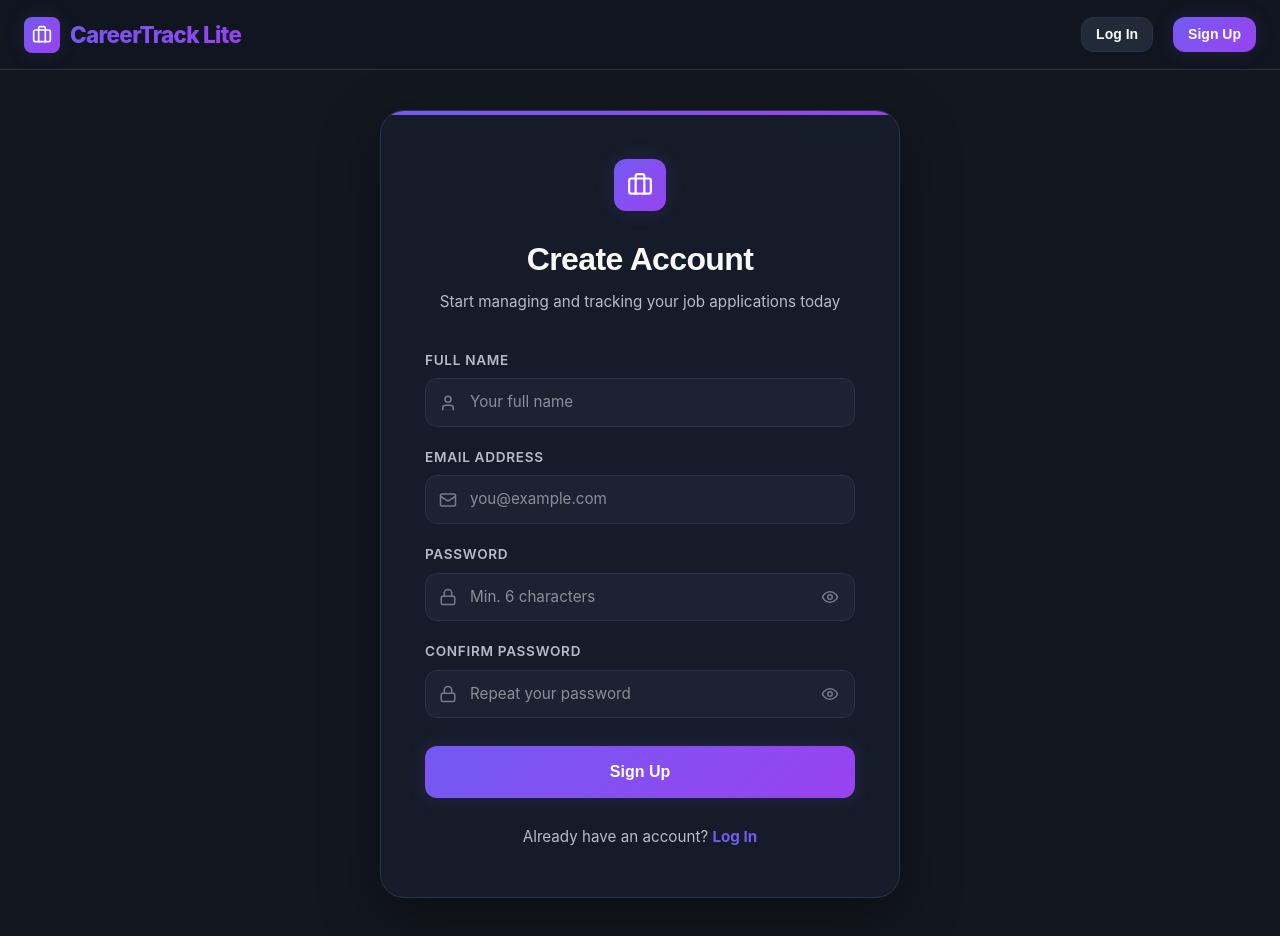
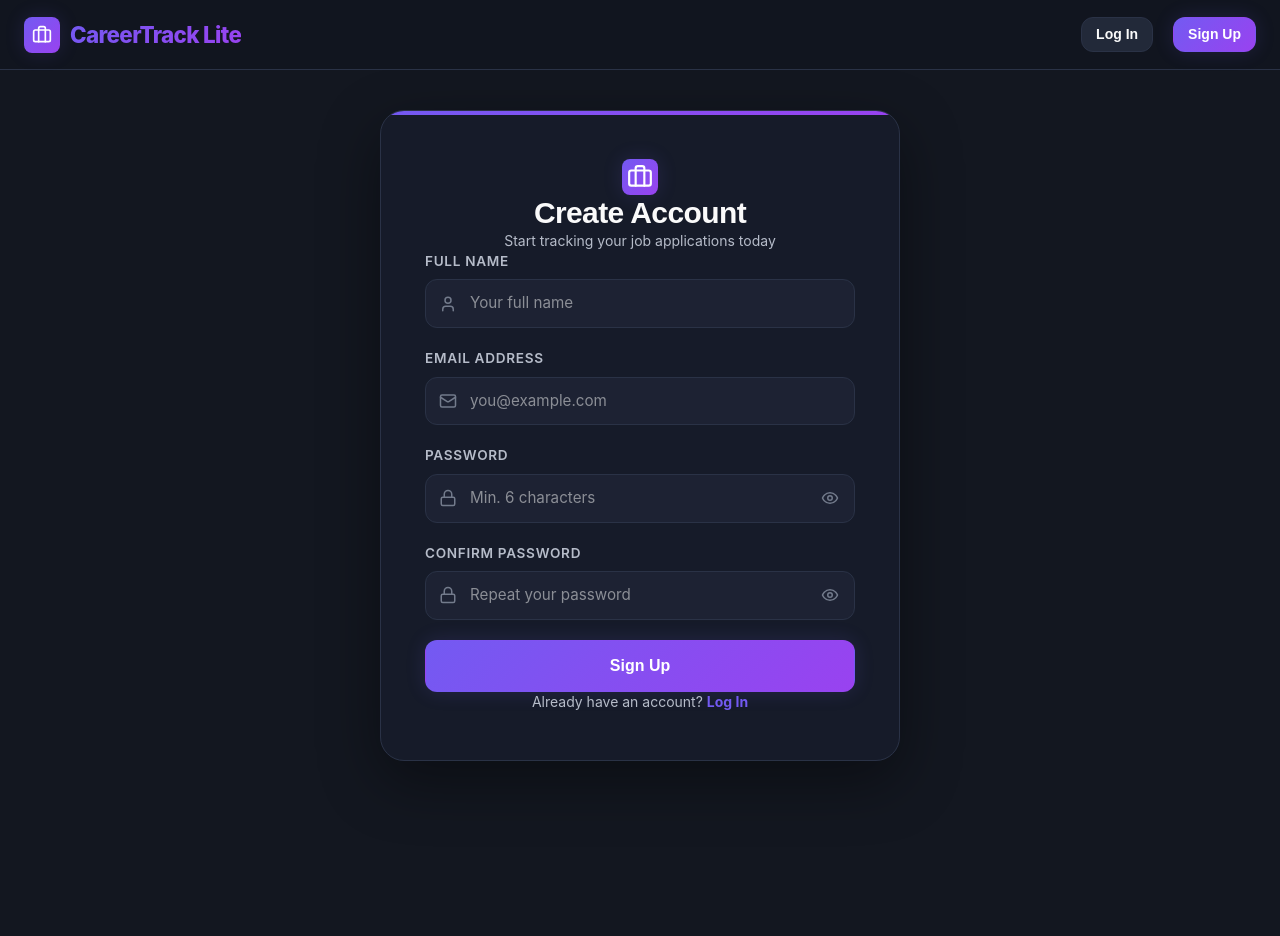
Before and after one commit to Sayma-Shimu/CareerTrack-Lite-frontend, a React (Vite) app: page /register in a window 1280 px wide. After the commit the page ends 801 px from the top, so only its background shows below. Built offline with nearby package versions, Linux system fonts and the light colour scheme.

Commit message:
style: refactor login, register and navbar using Tailwind CSS with custom CSS

```diff
--- a/src/components/Navbar.tsx
+++ b/src/components/Navbar.tsx
@@ -9,52 +9,38 @@ export const Navbar: React.FC = () => {
   const location = useLocation();
   const [menuOpen, setMenuOpen] = useState(false);
 
-  const handleLogout = () => {
-    logout();
-    navigate('/');
-    setMenuOpen(false);
-  };
-
+  const handleLogout = () => { logout(); navigate('/'); setMenuOpen(false); };
   const isActive = (path: string) => location.pathname === path;
-
-  const closeMenu = () => setMenuOpen(false);
+  const close = () => setMenuOpen(false);
 
   return (
     <header className="navbar">
       {/* Brand */}
-      <Link to="/" className="navbar-brand" onClick={closeMenu}>
+      <Link to="/" className="navbar-brand" onClick={close}>
         <div className="navbar-logo">
           <Briefcase size={20} color="white" />
         </div>
         <span className="gradient-text navbar-title">CareerTrack Lite</span>
       </Link>
 
-      {/* Desktop Nav */}
+      {/* Desktop nav */}
       <nav className="navbar-desktop">
         {user ? (
           <>
-            <Link
-              to="/dashboard"
-              className={`nav-link ${isActive('/dashboard') ? 'nav-link-active' : ''}`}
-            >
-              <LayoutDashboard size={18} />
-              Dashboard
+            <Link to="/dashboard"
+              className={`nav-link ${isActive('/dashboard') ? 'nav-link-active' : ''}`}>
+              <LayoutDashboard size={18} /> Dashboard
             </Link>
-            <Link
-              to="/applications"
-              className={`nav-link ${isActive('/applications') ? 'nav-link-active' : ''}`}
-            >
-              <Briefcase size={18} />
-              Applications
+            <Link to="/applications"
+              className={`nav-link ${isActive('/applications') ? 'nav-link-active' : ''}`}>
+              <Briefcase size={18} /> Applications
             </Link>
             <div className="nav-divider" />
-            <div className="nav-user">
-              <UserIcon size={16} />
-              <span>{user.name}</span>
-            </div>
-            <button onClick={handleLogout} className="btn btn-secondary btn-sm">
-              <LogOut size={14} />
-              Logout
+            <span className="nav-user hidden md:flex">
+              <UserIcon size={16} />{user.name}
+            </span>
+            <button onClick={handleLogout} className="btn btn-secondary btn-sm flex items-center gap-1">
+              <LogOut size={14} /> Logout
             </button>
           </>
         ) : (
@@ -65,51 +51,41 @@ export const Navbar: React.FC = () => {
         )}
       </nav>
 
-      {/* Mobile Hamburger */}
-      <button
-        className="navbar-hamburger"
-        onClick={() => setMenuOpen(!menuOpen)}
-        aria-label="Toggle menu"
-      >
+      {/* Hamburger button */}
+      <button className="navbar-hamburger md:hidden" onClick={() => setMenuOpen(!menuOpen)}
+        aria-label="Toggle menu">
         {menuOpen ? <X size={24} /> : <Menu size={24} />}
       </button>
 
-      {/* Mobile Dropdown */}
+      {/* Mobile dropdown */}
       {menuOpen && (
         <div className="navbar-mobile-menu">
           {user ? (
             <>
               <div className="mobile-user-info">
-                <UserIcon size={16} />
-                <span>{user.name}</span>
+                <UserIcon size={16} /><span>{user.name}</span>
               </div>
-              <Link
-                to="/dashboard"
+              <Link to="/dashboard"
                 className={`mobile-nav-link ${isActive('/dashboard') ? 'nav-link-active' : ''}`}
-                onClick={closeMenu}
-              >
-                <LayoutDashboard size={18} />
-                Dashboard
+                onClick={close}>
+                <LayoutDashboard size={18} /> Dashboard
               </Link>
-              <Link
-                to="/applications"
+              <Link to="/applications"
                 className={`mobile-nav-link ${isActive('/applications') ? 'nav-link-active' : ''}`}
-                onClick={closeMenu}
-              >
-                <Briefcase size={18} />
-                Applications
+                onClick={close}>
+                <Briefcase size={18} /> Applications
               </Link>
-              <button onClick={handleLogout} className="btn btn-secondary" style={{ width: '100%', justifyContent: 'center' }}>
-                <LogOut size={14} />
-                Logout
+              <button onClick={handleLogout}
+                className="btn btn-secondary w-full justify-center flex items-center gap-2 mt-2">
+                <LogOut size={14} /> Logout
               </button>
             </>
           ) : (
             <>
-              <Link to="/login" className="btn btn-secondary" style={{ width: '100%', justifyContent: 'center' }} onClick={closeMenu}>
+              <Link to="/login" className="btn btn-secondary w-full justify-center" onClick={close}>
                 Log In
               </Link>
-              <Link to="/register" className="btn btn-primary" style={{ width: '100%', justifyContent: 'center' }} onClick={closeMenu}>
+              <Link to="/register" className="btn btn-primary w-full justify-center" onClick={close}>
                 Sign Up
               </Link>
             </>
--- a/src/pages/Login.tsx
+++ b/src/pages/Login.tsx
@@ -21,27 +21,22 @@ export const Login: React.FC = () => {
   const handleSubmit = async (e: React.FormEvent) => {
     e.preventDefault();
     setError(null);
-
-    if (!email.trim() || !password) {
-      setError('All fields are required');
-      return;
-    }
+    if (!email.trim() || !password) { setError('All fields are required'); return; }
 
     setLoading(true);
     try {
-      const response = await fetch(`${import.meta.env.VITE_API_URL}/auth/login`, {
+      const res = await fetch(`${import.meta.env.VITE_API_URL}/auth/login`, {
         method: 'POST',
         headers: { 'Content-Type': 'application/json' },
         body: JSON.stringify({ email, password })
       });
-      const data = await response.json();
-      if (!response.ok) throw new Error(data.error || 'Login failed');
-
+      const data = await res.json();
+      if (!res.ok) throw new Error(data.error || 'Login failed');
       setSuccess(true);
       login(data.token, data.user);
       setTimeout(() => navigate('/dashboard'), 1000);
     } catch (err: any) {
-      setError(err.message || 'An error occurred during login');
+      setError(err.message || 'An error occurred');
     } finally {
       setLoading(false);
     }
@@ -50,53 +45,46 @@ export const Login: React.FC = () => {
   return (
     <div className="auth-page-wrapper animate-fade-in">
       <div className="auth-card">
-        {/* Top gradient bar */}
         <div className="auth-card-bar" />
 
         {/* Logo */}
-        <div style={{ display: 'flex', justifyContent: 'center', marginBottom: '24px' }}>
-          <div style={{
-            background: 'linear-gradient(135deg, hsl(var(--accent-primary)), hsl(var(--accent-secondary)))',
-            borderRadius: 'var(--radius-md)',
-            width: '52px', height: '52px',
-            display: 'flex', alignItems: 'center', justifyContent: 'center',
-            boxShadow: 'var(--glow-shadow)'
-          }}>
+        <div className="flex justify-center mb-6">
+          <div className="navbar-logo">
             <Briefcase size={26} color="white" />
           </div>
         </div>
 
-        <div style={{ textAlign: 'center', marginBottom: '36px' }}>
-          <h2 style={{ fontSize: '2rem', marginBottom: '8px', fontWeight: 800 }}>Welcome Back</h2>
-          <p style={{ color: 'hsl(var(--text-secondary))', fontSize: '0.95rem' }}>
-            Log in to manage your applications and view analytics
+        <div className="text-center mb-8">
+          <h2 className="text-3xl font-extrabold mb-2">Welcome Back</h2>
+          <p className="text-sm" style={{ color: 'hsl(var(--text-secondary))' }}>
+            Log in to manage your applications
           </p>
         </div>
 
         {error && (
-          <div className="alert alert-danger">
+          <div className="alert alert-danger mb-5">
             <ShieldAlert size={18} />
             <span>{error}</span>
           </div>
         )}
-
         {success && (
-          <div className="alert alert-success">
+          <div className="alert alert-success mb-5">
             <Sparkles size={18} />
             <span>Login successful! Redirecting...</span>
           </div>
         )}
 
-        <form onSubmit={handleSubmit}>
+        <form onSubmit={handleSubmit} className="space-y-4">
+          {/* Email */}
           <div className="form-group">
             <label className="form-label" htmlFor="email">Email Address</label>
-            <div style={{ position: 'relative' }}>
+            <div className="relative">
               <Mail size={18} className="input-icon-left" />
               <input
                 id="email"
                 type="email"
                 placeholder="you@example.com"
-                className="form-input input-with-icon-left"
+                className="form-input input-with-icon-left w-full"
                 value={email}
                 onChange={(e) => setEmail(e.target.value)}
                 disabled={loading || success}
@@ -104,15 +92,16 @@ export const Login: React.FC = () => {
             </div>
           </div>
 
-          <div className="form-group" style={{ marginBottom: '28px' }}>
+          {/* Password */}
+          <div className="form-group">
             <label className="form-label" htmlFor="password">Password</label>
-            <div style={{ position: 'relative' }}>
+            <div className="relative">
               <Lock size={18} className="input-icon-left" />
               <input
                 id="password"
                 type={showPassword ? 'text' : 'password'}
                 placeholder="Enter your password"
-                className="form-input input-with-icon-both"
+                className="form-input input-with-icon-both w-full"
                 value={password}
                 onChange={(e) => setPassword(e.target.value)}
                 disabled={loading || success}
@@ -131,22 +120,21 @@ export const Login: React.FC = () => {
 
           <button
             type="submit"
-            className="btn btn-primary"
-            style={{ width: '100%', height: '52px', fontSize: '1rem' }}
+            className="btn btn-primary w-full h-13 text-base mt-2"
+            style={{ height: '52px' }}
             disabled={loading || success}
           >
             {loading ? (
-              <>
-                <Loader2 size={18} style={{ animation: 'spin 1s linear infinite' }} />
-                Logging in...
-              </>
+              <><Loader2 size={18} style={{ animation: 'spin 1s linear infinite' }} /> Logging in...</>
             ) : 'Log In'}
           </button>
         </form>
 
-        <p style={{ textAlign: 'center', marginTop: '28px', color: 'hsl(var(--text-secondary))', fontSize: '0.95rem' }}>
+        <p className="text-center mt-7 text-sm" style={{ color: 'hsl(var(--text-secondary))' }}>
           Don't have an account?{' '}
-          <Link to="/register" style={{ fontWeight: 700 }}>Sign Up</Link>
+          <Link to="/register" className="font-bold" style={{ color: 'hsl(var(--accent-primary))' }}>
+            Sign Up
+          </Link>
         </p>
       </div>
     </div>
--- a/src/pages/Register.tsx
+++ b/src/pages/Register.tsx
@@ -16,8 +16,7 @@ export const Register: React.FC = () => {
   const [password, setPassword] = useState('');
   const [confirmPassword, setConfirmPassword] = useState('');
   const [showPassword, setShowPassword] = useState(false);
-  const [showConfirmPassword, setShowConfirmPassword] = useState(false);
-
+  const [showConfirm, setShowConfirm] = useState(false);
   const [error, setError] = useState<string | null>(null);
   const [loading, setLoading] = useState(false);
   const [success, setSuccess] = useState(false);
@@ -25,35 +24,24 @@ export const Register: React.FC = () => {
   const handleSubmit = async (e: React.FormEvent) => {
     e.preventDefault();
     setError(null);
-
-    if (!name.trim() || !email.trim() || !password) {
-      setError('All fields are required');
-      return;
-    }
-    if (password.length < 6) {
-      setError('Password must be at least 6 characters long');
-      return;
-    }
-    if (password !== confirmPassword) {
-      setError('Passwords do not match');
-      return;
-    }
+    if (!name.trim() || !email.trim() || !password) { setError('All fields are required'); return; }
+    if (password.length < 6) { setError('Password must be at least 6 characters long'); return; }
+    if (password !== confirmPassword) { setError('Passwords do not match'); return; }
 
     setLoading(true);
     try {
-      const response = await fetch(`${import.meta.env.VITE_API_URL}/auth/register`, {
+      const res = await fetch(`${import.meta.env.VITE_API_URL}/auth/register`, {
         method: 'POST',
         headers: { 'Content-Type': 'application/json' },
         body: JSON.stringify({ name, email, password })
       });
-      const data = await response.json();
-      if (!response.ok) throw new Error(data.error || 'Registration failed');
-
+      const data = await res.json();
+      if (!res.ok) throw new Error(data.error || 'Registration failed');
       setSuccess(true);
       login(data.token, data.user);
       setTimeout(() => navigate('/dashboard'), 1500);
     } catch (err: any) {
-      setError(err.message || 'An error occurred during registration');
+      setError(err.message || 'An error occurred');
     } finally {
       setLoading(false);
     }
@@ -65,140 +53,105 @@ export const Register: React.FC = () => {
         <div className="auth-card-bar" />
 
         {/* Logo */}
-        <div style={{ display: 'flex', justifyContent: 'center', marginBottom: '24px' }}>
-          <div style={{
-            background: 'linear-gradient(135deg, hsl(var(--accent-primary)), hsl(var(--accent-secondary)))',
-            borderRadius: 'var(--radius-md)',
-            width: '52px', height: '52px',
-            display: 'flex', alignItems: 'center', justifyContent: 'center',
-            boxShadow: 'var(--glow-shadow)'
-          }}>
+        <div className="flex justify-center mb-6">
+          <div className="navbar-logo">
             <Briefcase size={26} color="white" />
           </div>
         </div>
 
-        <div style={{ textAlign: 'center', marginBottom: '36px' }}>
-          <h2 style={{ fontSize: '2rem', marginBottom: '8px', fontWeight: 800 }}>Create Account</h2>
-          <p style={{ color: 'hsl(var(--text-secondary))', fontSize: '0.95rem' }}>
-            Start managing and tracking your job applications today
+        <div className="text-center mb-8">
+          <h2 className="text-3xl font-extrabold mb-2">Create Account</h2>
+          <p className="text-sm" style={{ color: 'hsl(var(--text-secondary))' }}>
+            Start tracking your job applications today
           </p>
         </div>
 
         {error && (
-          <div className="alert alert-danger">
-            <ShieldAlert size={18} />
-            <span>{error}</span>
+          <div className="alert alert-danger mb-5">
+            <ShieldAlert size={18} /><span>{error}</span>
+          </div>
+        )}
+        {success && (
+          <div className="alert alert-success mb-5">
+            <Sparkles size={18} /><span>Registration successful! Redirecting...</span>
           </div>
         )}
 
-        {success && (
-          <div className="alert alert-success">
-            <Sparkles size={18} />
-            <span>Registration successful! Redirecting...</span>
-          </div>
-        )}
-
-        <form onSubmit={handleSubmit}>
+        <form onSubmit={handleSubmit} className="space-y-4">
+          {/* Full Name */}
           <div className="form-group">
             <label className="form-label" htmlFor="name">Full Name</label>
-            <div style={{ position: 'relative' }}>
+            <div className="relative">
               <User size={18} className="input-icon-left" />
-              <input
-                id="name"
-                type="text"
-                placeholder="Your full name"
-                className="form-input input-with-icon-left"
-                value={name}
-                onChange={(e) => setName(e.target.value)}
-                disabled={loading || success}
-              />
+              <input id="name" type="text" placeholder="Your full name"
+                className="form-input input-with-icon-left w-full"
+                value={name} onChange={(e) => setName(e.target.value)}
+                disabled={loading || success} />
             </div>
           </div>
 
+          {/* Email */}
           <div className="form-group">
             <label className="form-label" htmlFor="email">Email Address</label>
-            <div style={{ position: 'relative' }}>
+            <div className="relative">
               <Mail size={18} className="input-icon-left" />
-              <input
-                id="email"
-                type="email"
-                placeholder="you@example.com"
-                className="form-input input-with-icon-left"
-                value={email}
-                onChange={(e) => setEmail(e.target.value)}
-                disabled={loading || success}
-              />
+              <input id="email" type="email" placeholder="you@example.com"
+                className="form-input input-with-icon-left w-full"
+                value={email} onChange={(e) => setEmail(e.target.value)}
+                disabled={loading || success} />
             </div>
           </div>
 
+          {/* Password */}
           <div className="form-group">
             <label className="form-label" htmlFor="password">Password</label>
-            <div style={{ position: 'relative' }}>
+            <div className="relative">
               <Lock size={18} className="input-icon-left" />
-              <input
-                id="password"
-                type={showPassword ? 'text' : 'password'}
+              <input id="password" type={showPassword ? 'text' : 'password'}
                 placeholder="Min. 6 characters"
-                className="form-input input-with-icon-both"
-                value={password}
-                onChange={(e) => setPassword(e.target.value)}
-                disabled={loading || success}
-              />
-              <button
-                type="button"
-                className="password-toggle"
-                onClick={() => setShowPassword(!showPassword)}
-                tabIndex={-1}
-                aria-label={showPassword ? 'Hide password' : 'Show password'}
-              >
+                className="form-input input-with-icon-both w-full"
+                value={password} onChange={(e) => setPassword(e.target.value)}
+                disabled={loading || success} />
+              <button type="button" className="password-toggle"
+                onClick={() => setShowPassword(!showPassword)} tabIndex={-1}
+                aria-label={showPassword ? 'Hide password' : 'Show password'}>
                 {showPassword ? <EyeOff size={18} /> : <Eye size={18} />}
               </button>
             </div>
           </div>
 
-          <div className="form-group" style={{ marginBottom: '28px' }}>
+          {/* Confirm Password */}
+          <div className="form-group">
             <label className="form-label" htmlFor="confirmPassword">Confirm Password</label>
-            <div style={{ position: 'relative' }}>
+            <div className="relative">
               <Lock size={18} className="input-icon-left" />
-              <input
-                id="confirmPassword"
-                type={showConfirmPassword ? 'text' : 'password'}
+              <input id="confirmPassword" type={showConfirm ? 'text' : 'password'}
                 placeholder="Repeat your password"
-                className="form-input input-with-icon-both"
-                value={confirmPassword}
-                onChange={(e) => setConfirmPassword(e.target.value)}
-                disabled={loading || success}
-              />
-              <button
-                type="button"
-                className="password-toggle"
-                onClick={() => setShowConfirmPassword(!showConfirmPassword)}
-                tabIndex={-1}
-                aria-label={showConfirmPassword ? 'Hide password' : 'Show password'}
-              >
-                {showConfirmPassword ? <EyeOff size={18} /> : <Eye size={18} />}
+                className="form-input input-with-icon-both w-full"
+                value={confirmPassword} onChange={(e) => setConfirmPassword(e.target.value)}
+                disabled={loading || success} />
+              <button type="button" className="password-toggle"
+                onClick={() => setShowConfirm(!showConfirm)} tabIndex={-1}
+                aria-label={showConfirm ? 'Hide password' : 'Show password'}>
+                {showConfirm ? <EyeOff size={18} /> : <Eye size={18} />}
               </button>
             </div>
           </div>
 
-          <button
-            type="submit"
-            className="btn btn-primary"
-            style={{ width: '100%', height: '52px', fontSize: '1rem' }}
-            disabled={loading || success}
-          >
+          <button type="submit" className="btn btn-primary w-full mt-2"
+            style={{ height: '52px', fontSize: '1rem' }}
+            disabled={loading || success}>
             {loading ? (
-              <>
-                <Loader2 size={18} style={{ animation: 'spin 1s linear infinite' }} />
-                Creating Account...
-              </>
+              <><Loader2 size={18} style={{ animation: 'spin 1s linear infinite' }} /> Creating Account...</>
             ) : 'Sign Up'}
           </button>
         </form>
 
-        <p style={{ textAlign: 'center', marginTop: '28px', color: 'hsl(var(--text-secondary))', fontSize: '0.95rem' }}>
+        <p className="text-center mt-7 text-sm" style={{ color: 'hsl(var(--text-secondary))' }}>
           Already have an account?{' '}
-          <Link to="/login" style={{ fontWeight: 700 }}>Log In</Link>
+          <Link to="/login" className="font-bold" style={{ color: 'hsl(var(--accent-primary))' }}>
+            Log In
+          </Link>
         </p>
       </div>
     </div>
```
